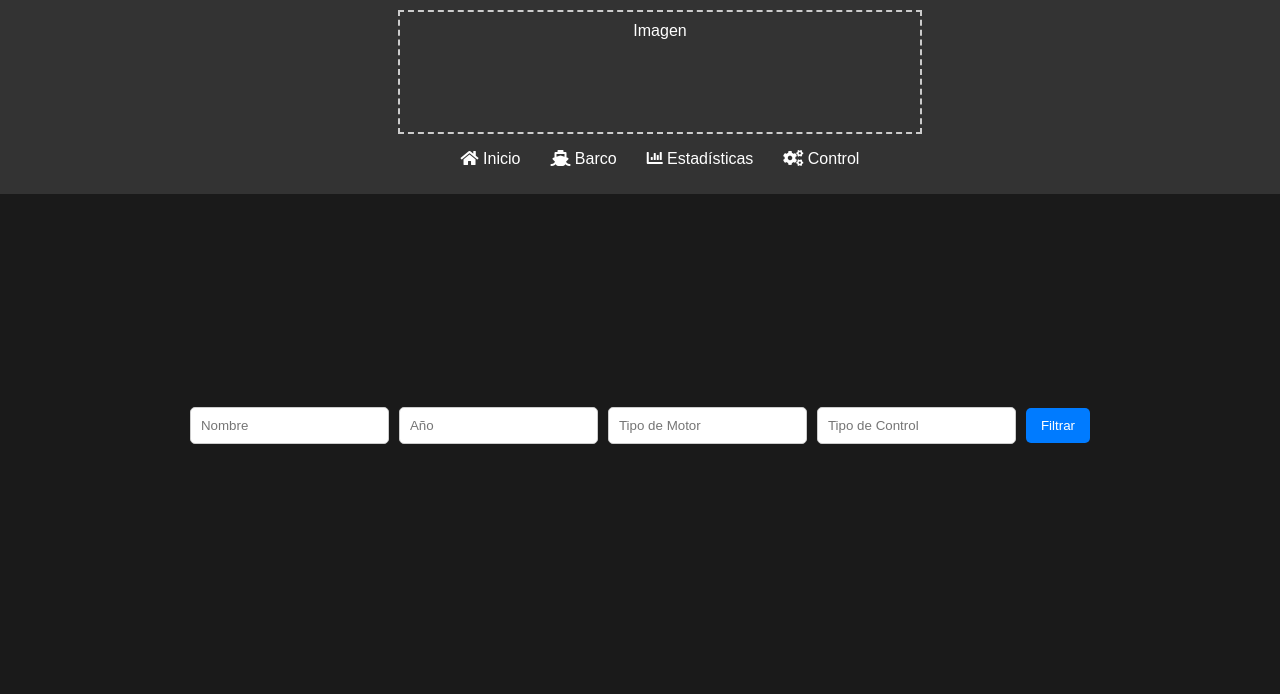
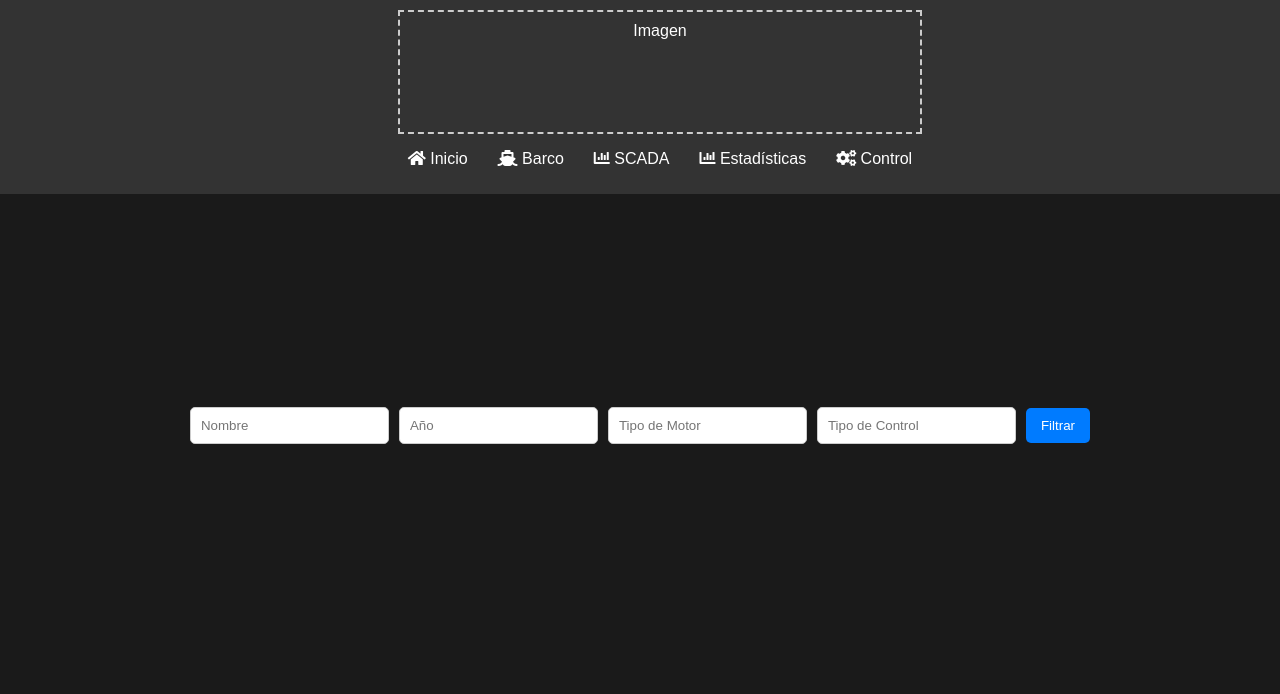
Before and after one commit to Enfis123/Demo, a website: page client/src/barco.html in a window 1280 px wide. Shown: the top 694 px of the page. Drawn offline with nearby package versions, Linux system fonts and the light colour scheme; files that its build step writes are made by us from their sources; no server answers.

Commit message:
ponte pilas

```diff
--- a/client/src/barco.html
+++ b/client/src/barco.html
@@ -24,6 +24,7 @@
         <ul>
             <li><a href="/"><i class="fas fa-home"></i> Inicio</a></li>
             <li><a href="/barco.html"><i class="fas fa-ship"></i> Barco</a></li>
+            <li><a href="/estadisticas.html"><i class="fas fa-chart-bar"></i> SCADA</a></li>
             <li><a href="/estadisticas.html"><i class="fas fa-chart-bar"></i> Estadísticas</a></li>
             <li><a href="/control.html"><i class="fas fa-cogs"></i> Control</a></li>
         </ul>
```
